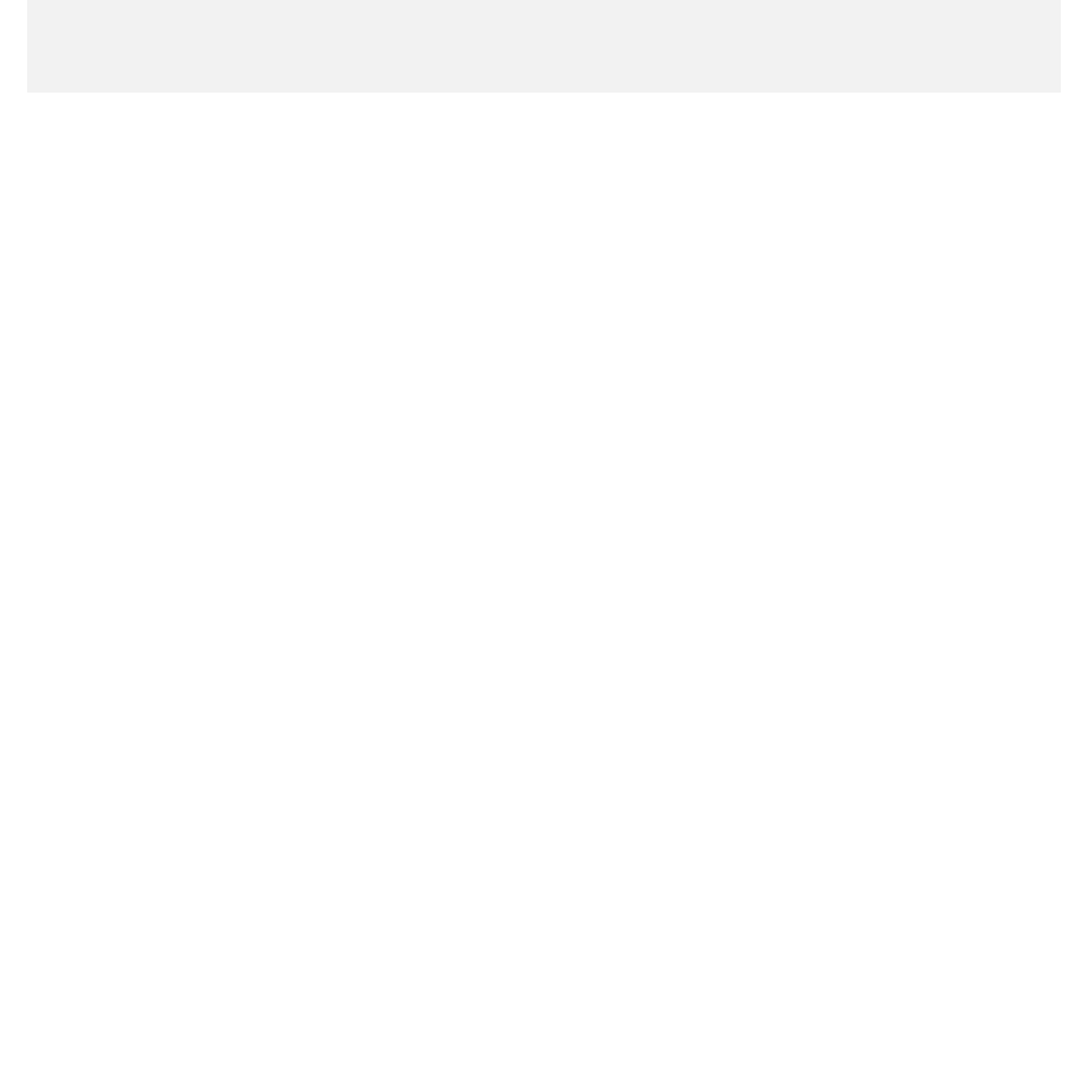
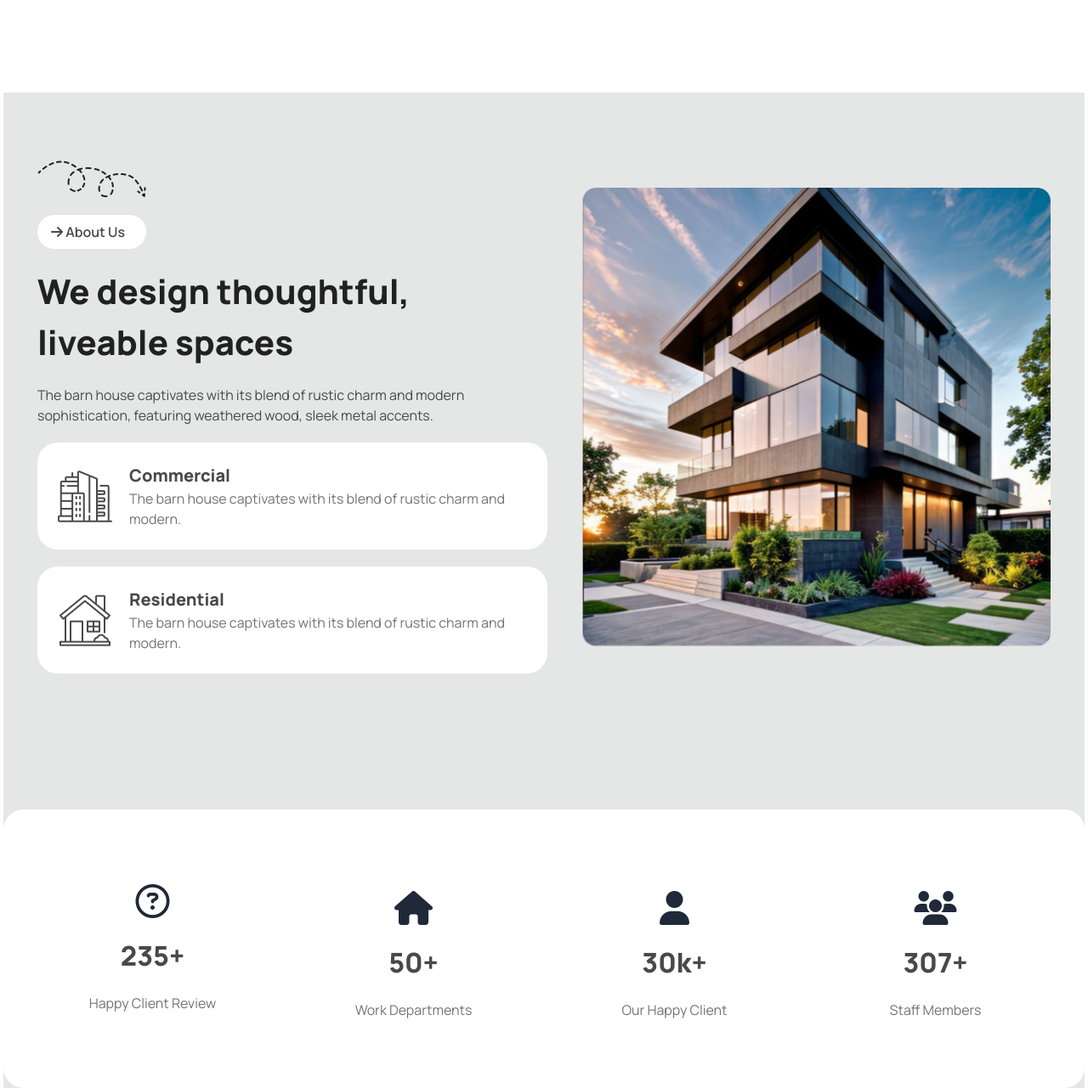
Before and after one commit to HabiburRahmanZihad/Rinterio-Web, a plain HTML site: page index.html in a window 1280 px wide. Shown: the part 797-2078 px from the top of the page at 85% size. Before the commit the page ends 906 px from the top, so only its background shows below. Drawn offline with nearby package versions, Linux system fonts and the light colour scheme.

Commit message:
added 2 new section  also work in progress

```diff
--- a/index.html
+++ b/index.html
@@ -28,10 +28,10 @@
     </style>
 </head>
 
-<body class="manrope container mx-auto px-4 sm:px-6 lg:px-8">
+<body class="manrope container mx-auto px-1">
 
     <!-- Header section -->
-    <header class="bg-base-200">
+    <header class="bg-base-100">
 
         <!-- Nav bar section -->
         <nav class="py-4">
@@ -39,11 +39,8 @@
                 <div class="navbar-start">
                     <div class="dropdown">
                         <div tabindex="0" role="button" class="btn btn-ghost lg:hidden">
-                            <svg xmlns="http://www.w3.org/2000/svg" class="h-5 w-5" fill="none" viewBox="0 0 24 24"
-                                stroke="currentColor">
-                                <path stroke-linecap="round" stroke-linejoin="round" stroke-width="2"
-                                    d="M4 6h16M4 12h8m-8 6h16" />
-                            </svg>
+                            <i class="fa-solid fa-bars-staggered"></i>
+
                         </div>
                         <ul tabindex="0"
                             class="menu menu-sm dropdown-content bg-base-100 rounded-box z-1 mt-4 w-52 p-2 shadow">
@@ -55,9 +52,12 @@
                             <li><a>Book Consultant</a></li>
                         </ul>
                     </div>
+
                     <div class="btn btn-ghost text-[32px] font-extrabold">
-                        <span class="bg-[#ABEF5F] rounded-full px-3 py-1 text-[14px]"><i
-                                class="fa-solid fa-arrow-right -rotate-45"></i></span>Rinterio
+                        <span class="bg-[#ABEF5F] rounded-full px-3 py-1 text-[14px]">
+                            <i class="fa-solid fa-arrow-right -rotate-45 "></i>
+                        </span>
+                        Rinterio
                     </div>
                 </div>
 
@@ -89,9 +89,9 @@
                         </svg>
                     </div>
 
-                    <div class="btn bg-[#94db42] text-white text-[20px] font-extrabold px-5">Book Consult
+                    <div class="btn bg-[#94db42]  text-[20px] font-extrabold px-5 rounded-3xl">Book Consult
                         <span class="bg-black rounded-full px-2 py-1 text-[14px]">
-                            <i class="fa-solid fa-arrow-right -rotate-45"></i></span>
+                            <i class="fa-solid fa-arrow-right text-white -rotate-45"></i></span>
                     </div>
                 </div>
 
@@ -111,15 +111,87 @@
                 wood, sleek metal accents, and large windows that flood the space with natural light. </p>
 
             <div class="btn bg-[#94db42] text-black text-[20px] font-extrabold px-6  rounded-3xl">View Details
-                <span class="bg-[#d4ffa2da] rounded-full px-2 py-1  ">
+                <span class="bg-[#d4ffa2da] rounded-full px-2 py-2  ">
                     <i class="fa-solid fa-arrow-right -rotate-45"></i></span>
             </div>
+
         </div>
     </header>
 
 
     <!-- Main section -->
-    <main></main>
+    <main class="bg-base-300">
+        <!-- We design thoughtful, liveable spaces Section -->
+        <section
+            class="mb-20 flex flex-col-reverse justify-around items-center lg:flex-row  py-20 px-5 md:px-10 md:gap-10">
+
+            <div class="max-w-[600px] space-y-5">
+                <img src="./assets/Vector.png" alt="">
+
+                <div class="bg-white w-32 rounded-full">
+                    <p class="px-4 py-2 text-[#494949] font-semibold"> <i class="fa-solid fa-arrow-right"></i> About Us
+                    </p>
+                </div>
+
+                <h1 class="text-[#212121] font-extrabold text-[32px] md:text-[40px] ">We design thoughtful, liveable
+                    spaces</h1>
+                <p class="text-[#494949] ">The barn house captivates with its blend of rustic charm and
+                    modern sophistication, featuring weathered wood, sleek metal accents.</p>
+
+                <div class="p-3 md:p-6 flex justify-between items-center gap-5  bg-white rounded-3xl">
+                    <img src="./assets/commercial.png" alt="">
+                    <div>
+                        <h1 class="text-[#494949] font-extrabold text-[20px]">Commercial</h1>
+                        <p class="text-[#737373]">The barn house captivates with its blend of rustic charm and modern.
+                        </p>
+                    </div>
+                </div>
+
+                <div class="p-3 md:p-6 flex justify-between items-center gap-5 bg-white rounded-3xl">
+                    <img src="./assets/residential.png" alt="">
+                    <div>
+                        <h1 class="text-[#494949] font-extrabold text-[20px]">Residential</h1>
+                        <p class="text-[#737373]">The barn house captivates with its blend of rustic charm and modern.
+                        </p>
+                    </div>
+                </div>
+
+            </div>
+
+            <div>
+                <img class="w-full" src="./assets/Rectangle.png" alt="">
+            </div>
+        </section>
+
+        <!-- Review Section -->
+        <section class="grid grid-cols-1 md:grid-cols-2 lg:grid-cols-4 gap-5 py-20 p-8 bg-white rounded-3xl space-y-4">
+            <!-- Card 1  -->
+            <div class="flex flex-col justify-center items-center space-y-5">
+                <i class="fa-regular fa-circle-question text-[40px]"></i>
+                <h1 class="text-[#494949] font-extrabold text-[32px]">235+</h1>
+                <p class="text-[#737373]">Happy Client Review</p>
+            </div>
+            <!-- Card 2  -->
+            <div class="flex flex-col justify-center items-center space-y-5">
+                <i class="fa-solid fa-house text-[40px]"></i>
+                <h1 class="text-[#494949] font-extrabold text-[32px]">50+</h1>
+                <p class="text-[#737373]">Work Departments</p>
+            </div>
+            <!-- Card 3  -->
+            <div class="flex flex-col justify-center items-center space-y-5">
+                <i class="fa-solid fa-user text-[40px]"></i>
+                <h1 class="text-[#494949] font-extrabold text-[32px]">30k+</h1>
+                <p class="text-[#737373]">Our Happy Client</p>
+            </div>
+            <!-- Card 4  -->
+            <div class="flex flex-col justify-center items-center space-y-5">
+                <i class="fa-solid fa-users text-[40px]"></i>
+                <h1 class="text-[#494949] font-extrabold text-[32px]">307+</h1>
+                <p class="text-[#737373]">Staff Members</p>
+            </div>
+        </section>
+
+    </main>
 
 
 
```
